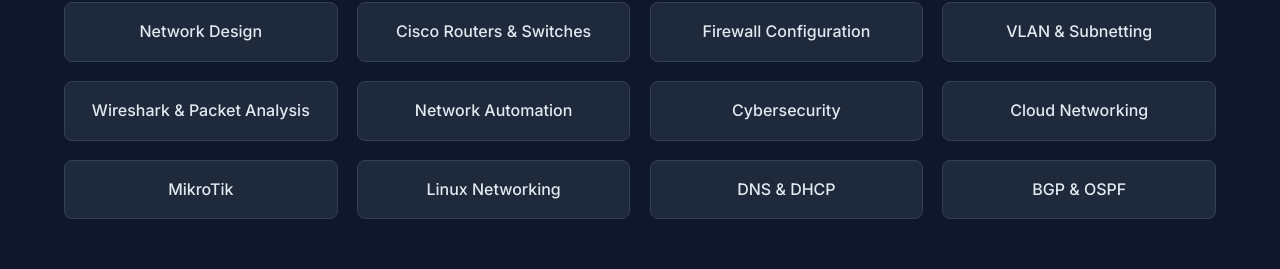
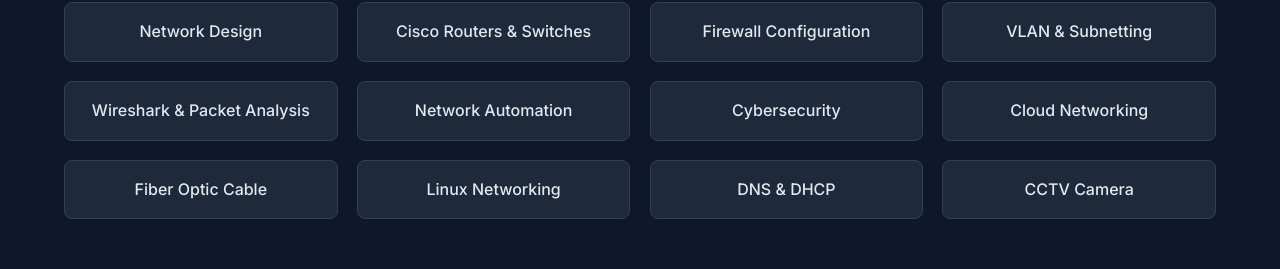
Before and after one commit to uweratony1/portfolio, a React (Vite) app: page / in a window 1280 px wide. Shown: the part 2775-3044 px from the top of the page. Built offline with nearby package versions, Linux system fonts and the light colour scheme.

Commit message:
Update Skills.jsx

```diff
--- a/src/components/Skills.jsx
+++ b/src/components/Skills.jsx
@@ -10,10 +10,10 @@
     "Network Automation",
     "Cybersecurity",
     "Cloud Networking",
-    "MikroTik",
+    "Fiber Optic Cable",
     "Linux Networking",
     "DNS & DHCP",
-    "BGP & OSPF"
+    "CCTV Camera"
   ];
 
   return (
```
